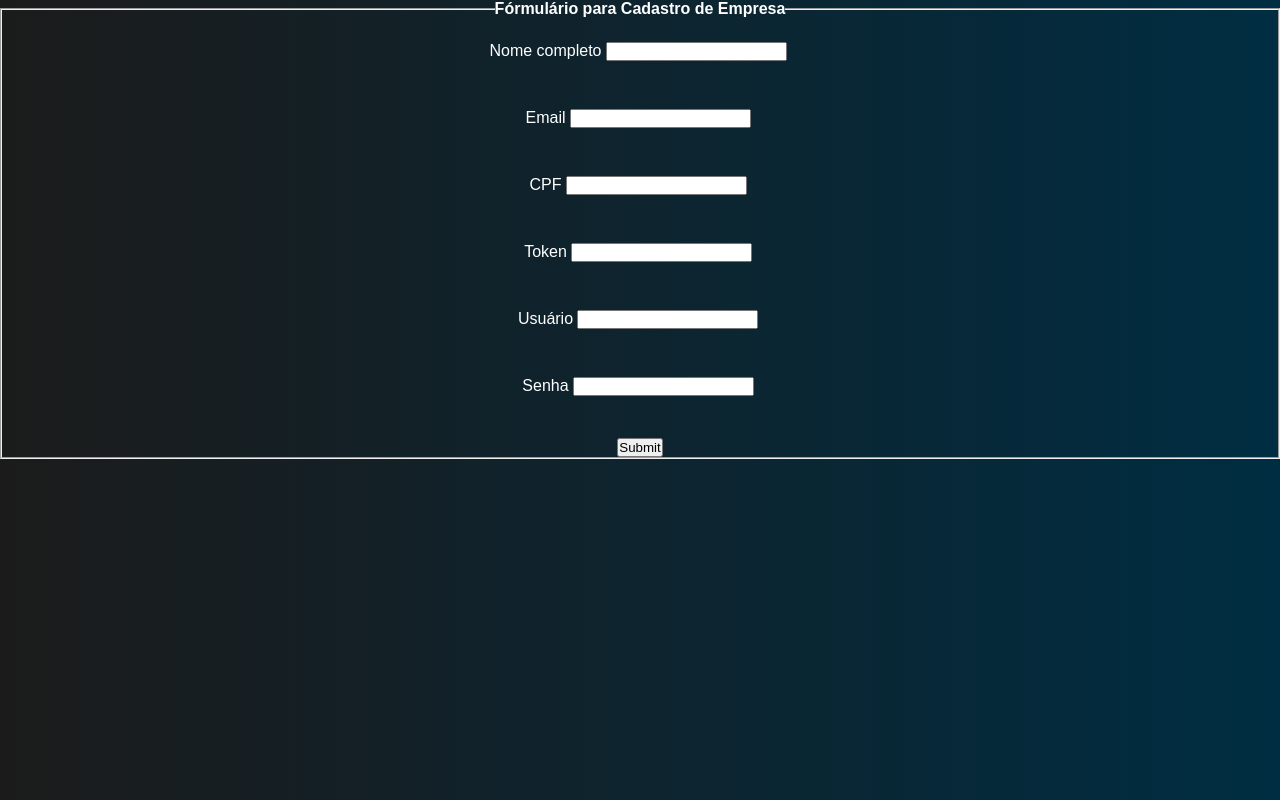
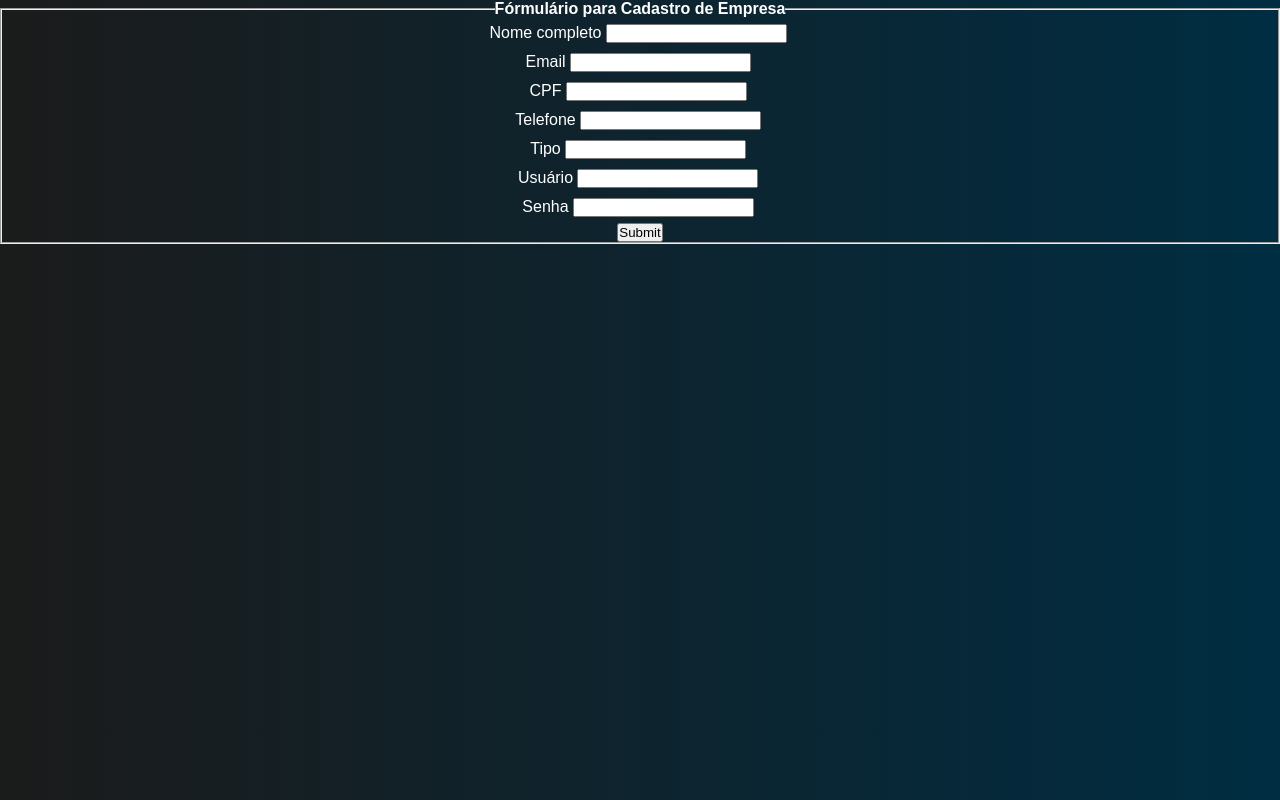
Before and after one commit to HenryLucca/sistema-estagio, a React (Create React App) app: page /cadastro-empresa in a window 1280 px wide. Built offline with nearby package versions, Linux system fonts and the light colour scheme; no server answers.

Commit message:
refatorando formularios

```diff
--- a/src/context/usuarioLogadoContext.js
+++ b/src/context/usuarioLogadoContext.js
@@ -1,11 +1,11 @@
-// 1 - criar context
+// contexto que guarda qual usuario logado
 import { createContext, useState } from 'react';
 
 export const LogadoContext = createContext();
 
 export const LogadoContextProvider = ({children}) => {
 
-    const [logado, setLogado] = useState('');
+    const [logado, setLogado] = useState(null);
 
     return (
         <LogadoContext.Provider value={{logado, setLogado}}>
--- a/src/pages/Cadastro/FormularioAluno.js
+++ b/src/pages/Cadastro/FormularioAluno.js
@@ -12,6 +12,7 @@ const FormularioEmpresa = () => {
     const [email, setEmail] = useState('');
     const [cpf, setCpf] = useState('');
     const [endereco, setEndereco] = useState('');
+    const [situacao, setSituacao] = useState('Buscando Estagio');
     const [usuario, setUsuario] = useState('');
     const [senha, setSenha] = useState('');
 
@@ -23,6 +24,7 @@ const FormularioEmpresa = () => {
             email,
             cpf,
             endereco,
+            situacao,
             usuario,
             senha
         };
@@ -33,6 +35,7 @@ const FormularioEmpresa = () => {
         setEmail('');
         setCpf('');
         setEndereco('');
+        setSituacao('');
         setUsuario('');
         setSenha('');
         window.location.href = '/login';
@@ -51,14 +54,12 @@ const FormularioEmpresa = () => {
                             <input type="text" name="nome" id="nome" className="inputUser" value={nome} onChange={(e) => setNome(e.target.value)} required />
                         </label>
                     </div>
-                    <br /><br />
 
                     <div className="inputBox">
                         <label htmlFor="email" className="labelInput">Email
                             <input type="text" name="email" id="email" className="inputUser" value={email} onChange={(e) => setEmail(e.target.value)} required />
                         </label>
                     </div>
-                    <br /><br />
 
                     <div className="inputBox">
                         <label htmlFor="cpf" className="labelInput">CPF
@@ -66,21 +67,18 @@ const FormularioEmpresa = () => {
                                 title="O CPF deve conter 11 números" required />
                         </label>
                     </div>
-                    <br /><br />
 
                     <div className="inputBox">
                         <label htmlFor="endereco" className="labelInput">Endereço
                             <input type="text" name="endereco" id="endereco" className="inputUser" value={endereco} onChange={(e) => setEndereco(e.target.value)} required />
                         </label>
                     </div>
-                    <br /><br />
 
                     <div className="inputBox">
                         <label htmlFor="usuario" className="labelInput">Usuário
                             <input type="text" name="usuario" id="usuario" className="inputUser" value={usuario} onChange={(e) => setUsuario(e.target.value)} required />
                         </label>
                     </div>
-                    <br /><br />
 
                     <div className="inputBox">
                         <label htmlFor="senha" className="labelInput">Senha
@@ -90,7 +88,15 @@ const FormularioEmpresa = () => {
                                 value={senha} onChange={(e) => setSenha(e.target.value)} required />
                         </label>
                     </div>
-                    <br /><br />
+
+                    <div>
+                        <label>Situação</label>
+                        <select id="situacao" name='situacao' onChange={(event) => {setSituacao(event.target.value)}}>
+                            <option value="buscando-estagio" >Buscando Estagio</option>
+                            <option value="desempregado">Desempregado</option>
+                            <option value="estagiando">Estagiando</option>
+                        </select>
+                    </div>
 
                     <input type="submit" name="submit" id="submit" />
                 </fieldset>
--- a/src/pages/Cadastro/FormularioCoordenador.js
+++ b/src/pages/Cadastro/FormularioCoordenador.js
@@ -54,21 +54,18 @@ const FormularioCoordenador = () => {
             <form onSubmit={handleSubmit}>
                 <fieldset>
                     <legend><b>Fórmulário para Cadastro do Coordenador</b></legend>
-                    <br />
 
                     <div className="inputBox">
                         <label htmlFor="nome" className="labelInput">Nome completo
                             <input type="text" name="nome" id="nome" className="inputUser" value={nome} onChange={(e) => setNome(e.target.value)} required />
                         </label>
                     </div>
-                    <br /><br />
 
                     <div className="inputBox">
                         <label htmlFor="email" className="labelInput">Email
                             <input type="text" name="email" id="email" className="inputUser" value={email} onChange={(e) => setEmail(e.target.value)} required />
                         </label>
                     </div>
-                    <br /><br />
 
                     <div className="inputBox">
                         <label htmlFor="cpf" className="labelInput">CPF
@@ -76,21 +73,18 @@ const FormularioCoordenador = () => {
                                 title="O CPF deve conter 11 números" required />
                         </label>
                     </div>
-                    <br /><br />
 
                     <div className="inputBox">
-                        <label htmlFor="email" className="labelInput">Token
+                        <label htmlFor="token" className="labelInput">Token
                             <input type="number" name="token" id="token" className="inputUser" value={token} onChange={(e) => setToken(e.target.value)} required />
                         </label>
                     </div>
-                    <br /><br />
 
                     <div className="inputBox">
                         <label htmlFor="usuario" className="labelInput">Usuário
                             <input type="text" name="usuario" id="usuario" className="inputUser" value={usuario} onChange={(e) => setUsuario(e.target.value)} required />
                         </label>
                     </div>
-                    <br /><br />
 
                     <div className="inputBox">
                         <label htmlFor="senha" className="labelInput">Senha
@@ -100,7 +94,6 @@ const FormularioCoordenador = () => {
                                 value={senha} onChange={(e) => setSenha(e.target.value)} required />
                         </label>
                     </div>
-                    <br /><br />
 
                     <input type="submit" name="submit" id="submit" />
                 </fieldset>
--- a/src/pages/Cadastro/FormularioEmpresa.js
+++ b/src/pages/Cadastro/FormularioEmpresa.js
@@ -11,6 +11,7 @@ const FormularioEmpresa = () => {
     const [nome, setNome] = useState('');
     const [email, setEmail] = useState('');
     const [cpf, setCpf] = useState('');
+    const [telefone, setTelefone] = useState('');
     const [tipo, setTipo] = useState('');
     const [usuario, setUsuario] = useState('');
     const [senha, setSenha] = useState('');
@@ -22,6 +23,7 @@ const FormularioEmpresa = () => {
             nome,
             email,
             cpf,
+            telefone,
             tipo,
             usuario,
             senha
@@ -44,21 +46,18 @@ const FormularioEmpresa = () => {
             <form onSubmit={handleSubmit}>
                 <fieldset>
                     <legend><b>Fórmulário para Cadastro de Empresa</b></legend>
-                    <br />
 
                     <div className="inputBox">
                         <label htmlFor="nome" className="labelInput">Nome completo
                             <input type="text" name="nome" id="nome" className="inputUser" value={nome} onChange={(e) => setNome(e.target.value)} required />
                         </label>
                     </div>
-                    <br /><br />
 
                     <div className="inputBox">
                         <label htmlFor="email" className="labelInput">Email
                             <input type="text" name="email" id="email" className="inputUser" value={email} onChange={(e) => setEmail(e.target.value)} required />
                         </label>
                     </div>
-                    <br /><br />
 
                     <div className="inputBox">
                         <label htmlFor="cpf" className="labelInput">CPF
@@ -66,21 +65,24 @@ const FormularioEmpresa = () => {
                                 title="O CPF deve conter 11 números" required />
                         </label>
                     </div>
-                    <br /><br />
 
                     <div className="inputBox">
-                        <label htmlFor="email" className="labelInput">Token
-                            <input type="number" name="tipo" id="tipo" className="inputUser" value={tipo} onChange={(e) => setTipo(e.target.value)} required />
+                        <label htmlFor="telefone" className="labelInput">Telefone
+                            <input type="number" name="telefone" id="telefone" className="inputUser" value={telefone} onChange={(e) => setTelefone(e.target.value)} required />
                         </label>
                     </div>
-                    <br /><br />
+
+                    <div className="inputBox">
+                        <label htmlFor="tipo" className="labelInput">Tipo
+                            <input type="text" name="tipo" id="tipo" className="inputUser" value={tipo} onChange={(e) => setTipo(e.target.value)} required />
+                        </label>
+                    </div>
 
                     <div className="inputBox">
                         <label htmlFor="usuario" className="labelInput">Usuário
                             <input type="text" name="usuario" id="usuario" className="inputUser" value={usuario} onChange={(e) => setUsuario(e.target.value)} required />
                         </label>
                     </div>
-                    <br /><br />
 
                     <div className="inputBox">
                         <label htmlFor="senha" className="labelInput">Senha
@@ -90,7 +92,6 @@ const FormularioEmpresa = () => {
                                 value={senha} onChange={(e) => setSenha(e.target.value)} required />
                         </label>
                     </div>
-                    <br /><br />
 
                     <input type="submit" name="submit" id="submit" />
                 </fieldset>
--- a/src/pages/Login/Login.js
+++ b/src/pages/Login/Login.js
@@ -10,7 +10,7 @@ const Login = () => {
   const [usuario, setUsername] = useState('');
   const [senha, setSenha] = useState('');
   const [tipo, setTipo] = useState('coordenador');
-  //const { logado, setLogado } = useContext(LogadoContext);
+  const [validou, setValidou] = useState(false);
   const {logado, setLogado} = useContext(LogadoContext);
 
   const handleChange = (event) => {
@@ -77,9 +77,11 @@ const Login = () => {
     // const {logado, setLogado} = useContext(LogadoContext);
     setLogado(data);
     console.log(logado);
+
     if(logado != null){
-      //window.location.href = `/login-${logado.tipo}`;
+      setValidou(true);
     }
+    console.log(validou);
   }
 
     return (
@@ -107,11 +109,15 @@ const Login = () => {
             <label htmlFor="input-password">Password</label>
             <input type="password" className="form-control" id="exampleInputPassword1" placeholder="Password" onChange={(e) => setSenha(e.target.value)} required />
           </div>
-          <button type="submit" className="btn btn-primary">Validar Login</button>
+
+          {!validou ?
+            (
+              <button type="submit" className="btn btn-primary">Validar Login</button>
+            ) : (
+              <button id='logar'> <Link to={`/login-${tipo}`}>Logar</Link>  </button>
+            )}
+
         </form>
-        <button>
-          <Link to={`/login-${tipo}`}>Logar</Link>
-        </button>
 
       </div>
     )
```
